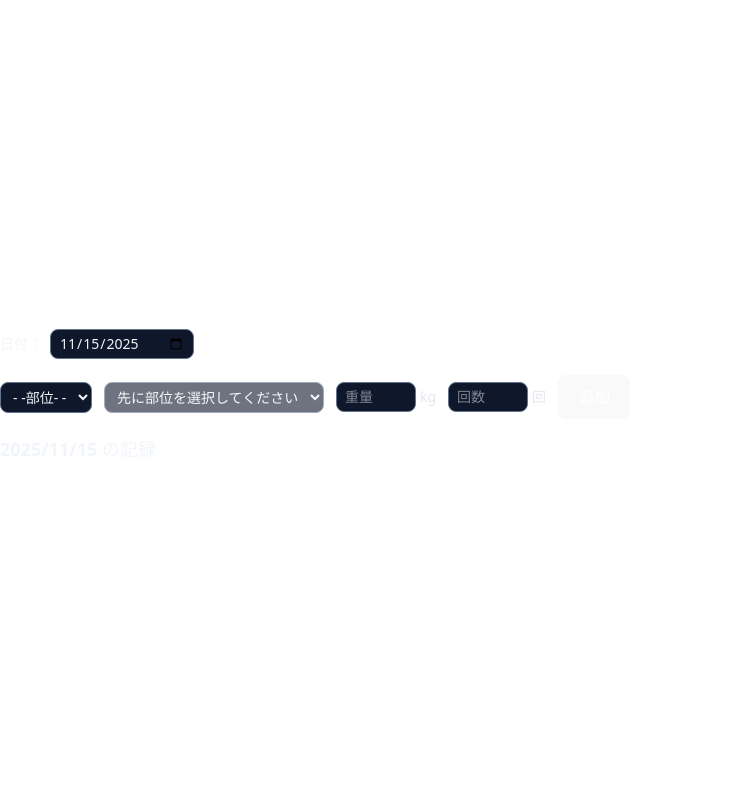
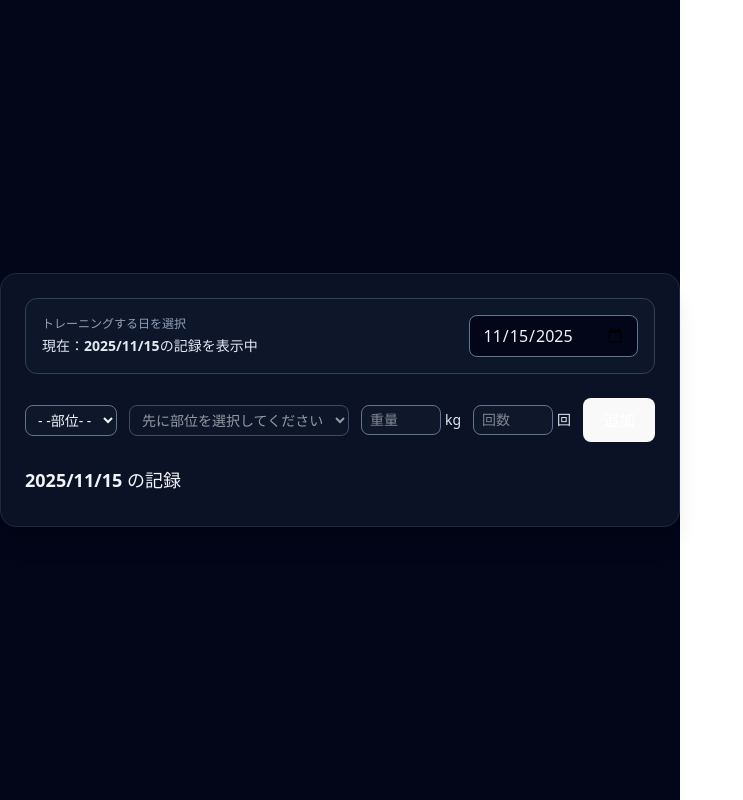
Before and after one commit to MitsutakaNinomiya/my-gym-, a React (Vite) app: page / in a window 1280 px wide. Shown: the whole page, without its empty margins (0-743 px from the left). Built offline with nearby package versions, Linux system fonts and the light colour scheme.

Commit message:
feat:前回の記録を表示する機能、編集時に weight と reps だけ更新する処理を理解

```diff
--- a/src/App.tsx
+++ b/src/App.tsx
@@ -46,7 +46,7 @@ export default function App() {
   const [reps, setReps] = useState(""); //回数
 
   // 選択中の日付
-  const [selectedDate, setSelectedDate] = useState<string>(() =>
+  const [selectedDate, setSelectedDate] = useState<string>(() => // 初期値を今日の日付にする
     new Date().toISOString().slice(0, 10) // アロー関数が一行の場合、波括弧とreturnは省略可能 setLogs()
   );
 
@@ -56,7 +56,9 @@ export default function App() {
   const [logs, setLogs] = useState<Log[]>([]); // ログの配列を保持する  ※setLogs→logs の順で実行される訳ではない。set〇〇はあくまでreactにリクエストするだけ
 
   const [editingId, setEditingId] = useState<string | null>(null); // IDは文字列型なのでstring | nullは何かというと、文字列かnullのどちらかの型を持つことを意味する    (null)は初期値
-  const [editText, setEditText] = useState(""); // 編集用テキスト
+  // const [editText, setEditText] = useState(""); // 編集用テキスト
+  const [editWeight, setEditWeight] = useState(""); // 編集用重量
+  const [editReps, setEditReps] = useState(""); // 編集用回数 保存するときにNumber()で数値に変換する ※何故ならinputのvalueは文字列型だから
 
 
 
@@ -104,45 +106,73 @@ export default function App() {
     });
 
     // 入力欄を空にする
-    setPart("");
-    setExercise("");
+    // setPart("");
+    // setExercise("");
     setWeight("");
     setReps("");
   };
 
 
 
-  // 編集内容を保存する関数（Update：更新）
+
+    // 編集を開始する関数
+  const startEdit = (log: Log) => {
+    setEditingId(log.id); // 編集対象のIDをセット
+    setEditWeight(String(log.weight)); //文字列にしてset
+    setEditReps(String(log.reps));
+  };
+
+
+
+
+  // 編集内容を保存する関数
   const updateLog = () => {
     if (!editingId) return; // 編集対象がないなら何もしない
 
-    const t = editText.trim(); // 前後の空白を削除
-    if (!t) return; // 空文字なら何もしない
+    const w =editWeight.trim();
+    const r =editReps.trim();
+
+    if(!w || !r) return; // 空文字なら何もしない
+
+    // w と r を数値に変換
+    const weightNum = Number(w);
+    const repsNum = Number(r);
+
+    // 数値変換に失敗したら何もせずに終了 isNaNは数値かどうかを判定するメソッド
+    if (Number.isNaN(weightNum) || Number.isNaN(repsNum)) {
+      return alert("重量と回数には有効な数字を入力してください"); // 数字に変換できなかった場合、アラートを表示して終了
+    }
 
     // logs配列の該当する行を更新する
     setLogs((prevLogs) => {
-      const newLogs = prevLogs.map((log) =>
-        log.id === editingId // 編集対象のIDと完全に一致するか？
-         ? {...log, text:t } : log // trueならlogオブジェクトを展開しつつtextだけ更新、falseならそのままlogを返す
-     );
+      const newLogs = prevLogs.map((log) => {
+        if (log.id !== editingId) return log; // 編集対象でなければそのまま返す
 
-    //JSON.stringifyで文字列に変換しローカルストレージに保存
+        // 編集対象のログを更新
+        const updateText = `${log.part} ${log.exercise} ${weightNum}kg x ${repsNum}回`;
+        return {
+          ...log, // logのオブジェクトを展開し、↓の要素だけを更新
+          weight: weightNum,
+          reps: repsNum,
+          text: updateText,
+        };
+      });
+
+
+
      localStorage.setItem("logs", JSON.stringify(newLogs));
      return newLogs;
     });
 
-    // 編集モードを終了
+
     setEditingId(null); // 編集対象なしに戻す
-    setEditText(""); // 編集用テキストを空にする
+    setEditWeight("");
+    setEditReps("");
   };
 
 
 
-  // 編集を開始する関数
-  const startEdit = (log: Log) => {
-    setEditingId(log.id); // 編集対象のIDをセット
-    setEditText(log.text);  // 編集用テキストの初期値として log を入れる
-  };
+
 
 
 
@@ -168,8 +198,42 @@ export default function App() {
   };
 
 
-  //
-  const filteredLogs = logs.filter((log) => log.date === selectedDate); // 選択中の日付のログだけ抽出
+  // 選択中の日付のログだけ抽出
+  const filteredLogs = logs.filter((log) => log.date === selectedDate);
+
+
+
+    // ✅ 選択中の「部位＋種目」の“前回の1日分（全セット）”を取得
+  const previousLogsForSelection: Log[] = (() => {
+
+    // 部位 or 種目がまだ選ばれていなければ前回は出さない
+    if (!part || !exercise) return [];
+
+    // ① 同じ部位・種目で、かつ「選択中の日付より前」のログだけに絞る
+    const sameExerciseOldLogs = logs.filter(
+      (log) =>
+        log.part === part &&         //log.partは過去のログの部位、partは選択中の部位
+        log.exercise === exercise &&
+        log.date < selectedDate // ← ここがポイント！「その日より前」
+    );
+
+    if (sameExerciseOldLogs.length === 0) return [];
+
+    // ② その中で「一番新しい日付（＝最後の1日）」を探す
+    //    ISO形式(YYYY-MM-DD)は文字列比較でも「後ろのほうが新しい日」になる
+    let latestDate = sameExerciseOldLogs[0].date;
+    for (const log of sameExerciseOldLogs) {
+      if (log.date > latestDate) {
+        latestDate = log.date; // より新しい日付があれば更新
+      }
+    }
+
+    // ③ その「最後の日付」のログだけを前回記録として返す
+    return sameExerciseOldLogs.filter((log) => log.date === latestDate);
+  })(); // 即時実行関数
+
+
+
 
 
 
@@ -204,23 +268,44 @@ export default function App() {
 
 
 
-
-
     return (
 
       // サイト全体のコンテナ
-    <div className="space-y-4">
+    <div className="min-h-screen bg-slate-950 flex items-center justify-center">
+
+     {/* アプリ全体の“カード”コンテナ */}
+      <div className="w-full max-w-3xl my-4 sm:my-0 space-y-6 rounded-2xl border border-slate-800 bg-slate-900/70 p-6 shadow-xl">
+
+
+
+
+      {/* 🗓 カレンダーエリア（このアプリの“入口”） */}
+      <section className="rounded-xl border border-slate-700 bg-slate-900/90 p-4 space-y-3">
+        <div className="flex flex-col gap-3 sm:flex-row sm:items-center sm:justify-between">
+          <div>
+            <p className="text-xs text-slate-400">トレーニングする日を選択</p>
+            <p className="text-sm text-slate-200 mt-1">
+              現在：
+              <span className="font-semibold">
+                {formatDisplayDate(selectedDate)}
+              </span>
+              の記録を表示中
+            </p>
+          </div>
 
           {/* 日付（カレンダー）入力 */}
-      <div className="flex items-center gap-2">
-        <span className="text-sm text-slate-100">日付：</span>
           <input
             type="date" // ← カレンダーUI
             value={selectedDate} //選択中の日付
             onChange={(e) => setSelectedDate(e.target.value)}
-          className="rounded-lg border border-slate-500 bg-slate-900 px-2 py-1 text-sm text-slate-100 outline-none focus:ring-2 focus:ring-sky-500 focus:border-sky-500"
+            className="rounded-lg border border-slate-500 bg-slate-950 px-3 py-2 text-sm sm:text-base text-slate-100 outline-none focus:ring-2 focus:ring-sky-500 focus:border-sky-500"
           />
         </div>
+      </section>
+
+
+
+
 
       {/* 入力エリア全体（横並び） */}
       <div className="flex flex-wrap items-center gap-3">
@@ -298,6 +383,25 @@ export default function App() {
         </button>
       </div>
 
+              {/* 前回の記録表示（前回の1日分の全セット） */}
+      {part && exercise && previousLogsForSelection.length > 0 && (
+        <div className="text-sm text-slate-200 space-y-1">
+          <div className="font-semibold">
+            前回の記録（
+            {formatDisplayDate(previousLogsForSelection[0].date)}
+            ）：
+          </div>
+          <ul className="list-disc pl-5">
+            {previousLogsForSelection.map((log, i) => (
+              <li key={log.id}>
+                {i + 1}セット目：{log.weight}kg × {log.reps}回
+              </li>
+            ))}
+          </ul>
+        </div>
+      )}
+
+
 
 
       <h2 className="text-lg font-semibold text-slate-100 mb-2">
@@ -314,19 +418,49 @@ export default function App() {
             className="flex flex-wrap items-center gap-10 rounded-lg border border-slate-700 bg-slate-900/70 px-3 py-2"
           >
 
+
             {editingId === log.id ? (
               // ✏️ 編集モードの行
               <>
+               {/* 左側：部位＋種目は固定表示 */}
+               <span className="text-sm text-slate-200 mr-2">
+                {log.part} {log.exercise}
+               </span>
+
+
+
+                {/* 重量編集用 input */}
+                <div className="flex items-center gap-1">
                   <input
-                  value={editText}
-                  onChange={(e) => setEditText(e.target.value)}
+                    value={editWeight}
+                    onChange={(e) => setEditWeight(e.target.value)}
                     onKeyDown={(e) => {
-                    if (e.key === "Enter") {
-                      updateLog();
-                    }
+                      if(e.key === "Enter") updateLog();
                     }}
-                  className="flex-1 rounded-lg border border-slate-500 bg-slate-900 px-2 py-1 text-sm text-slate-100 outline-none focus:ring-2 focus:ring-sky-500 focus:border-sky-500"
+                    type="number"
+                    className="w-20 rounded-lg border border-slate-500 bg-slate-900 px-2 py-1 text-sm text-slate-100 outline-none focus:ring-2 focus:ring-sky-500 focus:border-sky-500"
                   />
+                  <span className="text-xs text-slate-300">kg</span>
+                </div>
+
+
+                {/* 回数編集用 input */}
+                <div className="flex items-center gap-1">
+                  <input
+                    value={editReps}
+                    onChange={(e) => setEditReps(e.target.value)}
+                    onKeyDown={(e) => {
+                      if(e.key === "Enter") updateLog();
+                    }}
+                    type="number"
+                    className="w-20 rounded-lg border border-slate-500 bg-slate-900 px-2 py-1 text-sm text-slate-100 outline-none focus:ring-2 focus:ring-sky-500 focus:border-sky-500"
+                    />
+
+                    <span className="text-xs text-slate-300">回</span>
+                </div>
+
+
+
                 <button
                   onClick={updateLog}
                   className="rounded-lg bg-emerald-500 px-3 py-1 text-xs font-semibold text-white hover:bg-emerald-600 active:bg-emerald-700 transition"
@@ -336,15 +470,24 @@ export default function App() {
                 <button
                   onClick={() => {
                     setEditingId(null);
-                    setEditText("");
+                    setEditWeight("");
+                    setEditReps("");
                   }}
                   className="rounded-lg bg-slate-600 px-3 py-1 text-xs font-semibold text-white hover:bg-slate-700 active:bg-slate-800 transition"
                 >
                   戻る
                 </button>
               </>
+
+
+
+
             ) : (
-              // 普通の表示モードの行
+
+
+
+
+              // 通常表示
               <>
                 <span className="flex-1 text-sm text-slate-100">
                   {index + 1} .
@@ -370,5 +513,6 @@ export default function App() {
         ))}
       </ul>
        </div>
+    </div>
   );
 }
```
Lines whose indentation alone changed are shown as unchanged.
